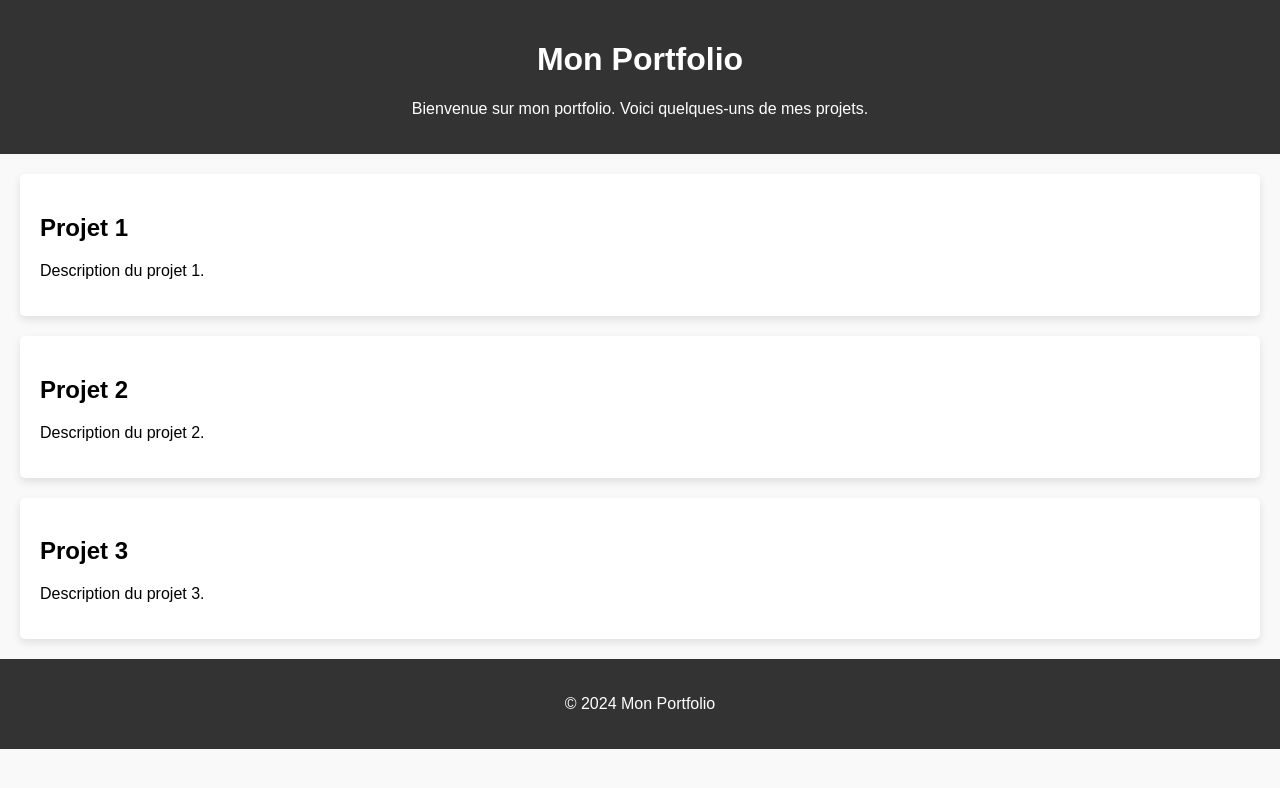
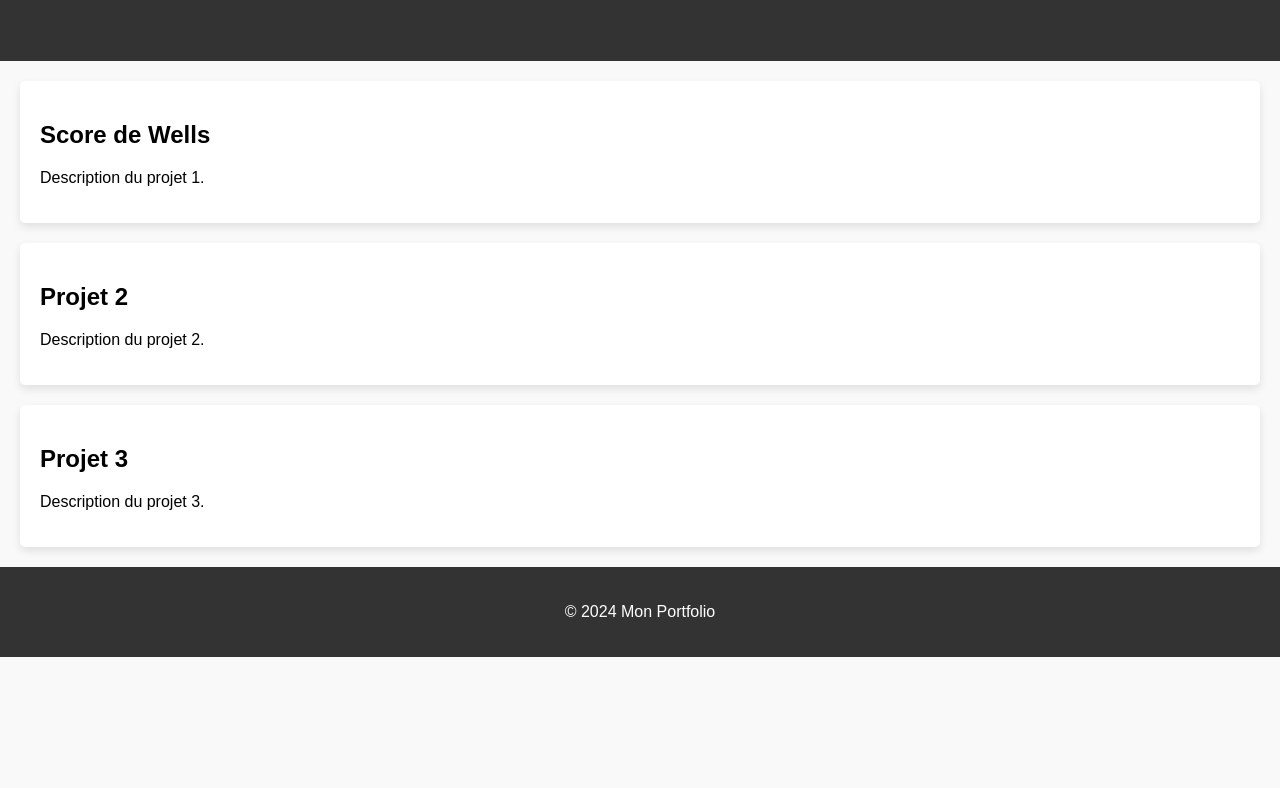
Before and after one commit to guiuuu23/expoz, a plain HTML site: page index.html in a window 1280 px wide. Drawn offline with Linux system fonts and the light colour scheme.

Commit message:
Update index.html

```diff
--- a/index.html
+++ b/index.html
@@ -3,18 +3,18 @@
 <head>
     <meta charset="UTF-8">
     <meta name="viewport" content="width=device-width, initial-scale=1.0">
-    <title>Portfolio</title>
+    <title>Calculteur de score médicaux</title>
     <link rel="stylesheet" href="style.css">
 </head>
 <body>
     <header>
-        <h1>Mon Portfolio</h1>
-        <p>Bienvenue sur mon portfolio. Voici quelques-uns de mes projets.</p>
+        <h1></h1>
+        <p></p>
     </header>
 
     <main>
         <section class="projet">
-            <h2>Projet 1</h2>
+            <h2>Score de Wells</h2>
             <p>Description du projet 1.</p>
         </section>
         <section class="projet">
```
